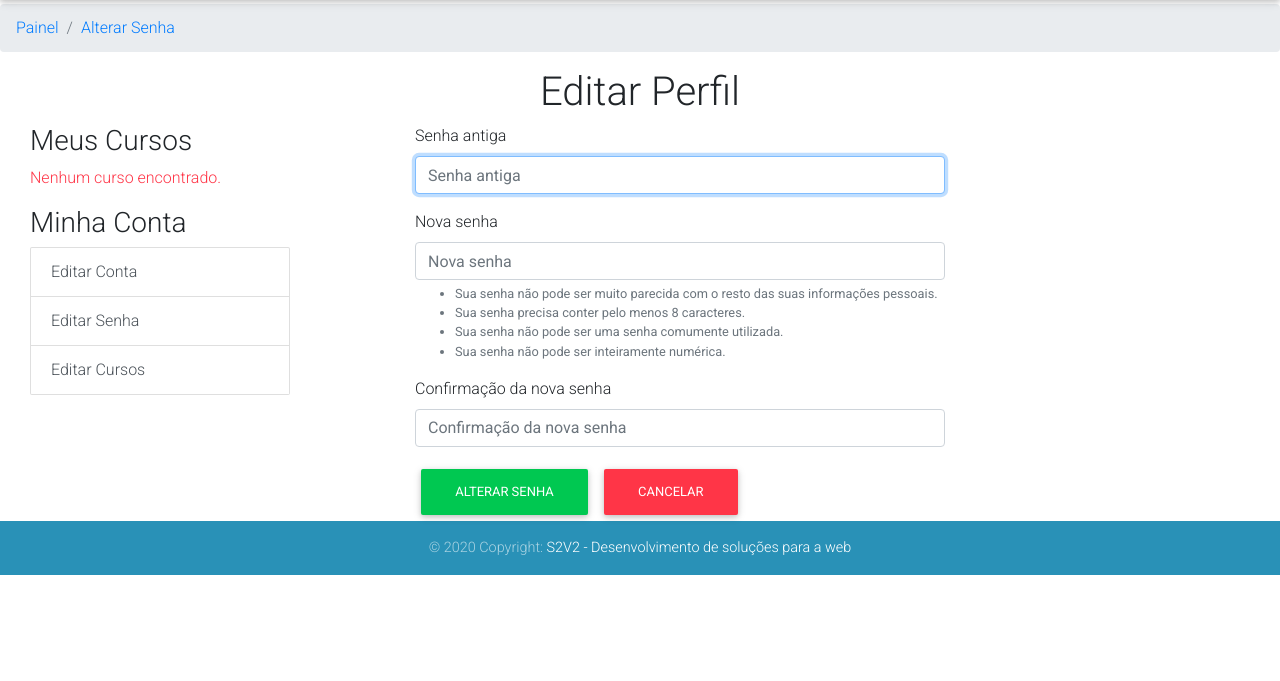
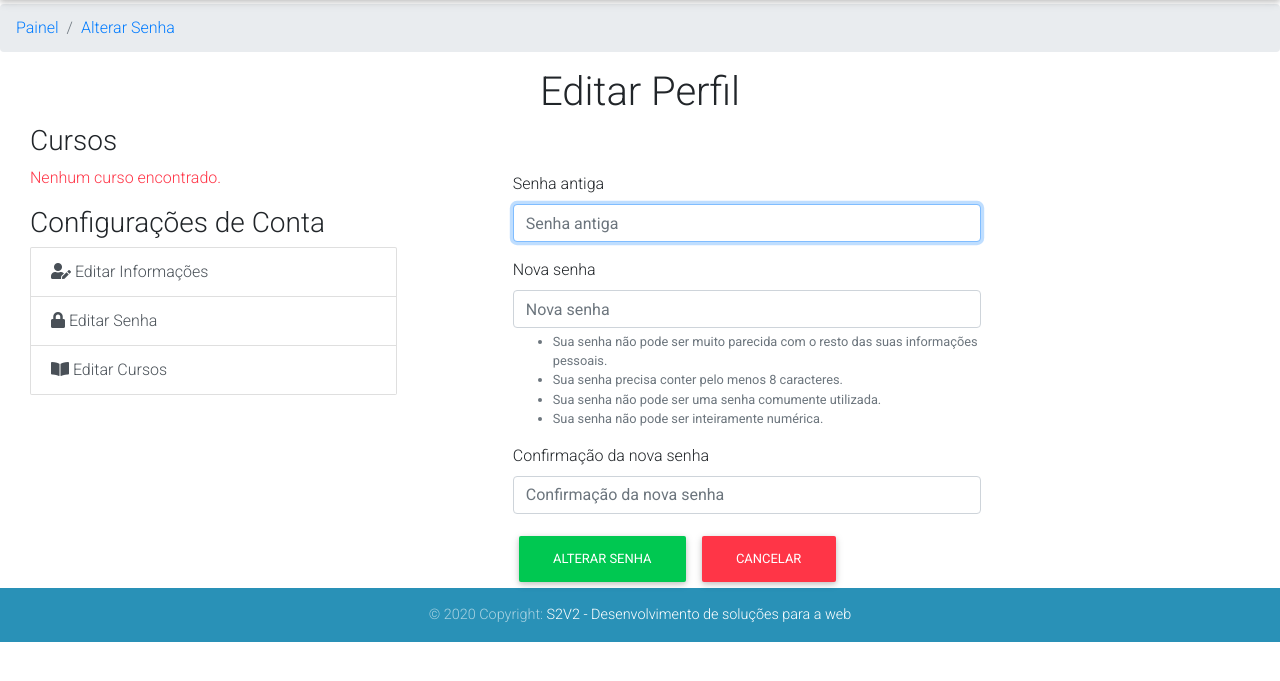
Before and after one commit to anderson-duarte/cursos_online_django, a Django app: page /contas/senha/ in a window 1280 px wide. Shown: the part 56-737 px from the top of the page. Run offline with Django 3.2, Linux system fonts and the light colour scheme; the visitor is signed in with stand-in values (Sample User, id 1); data that the repository does not hold is empty; some libraries are stand-ins or nearby versions.

Commit message:
Criando templlate tags1

```diff
--- a/contas/templates/contas/admin_cursos.html
+++ b/contas/templates/contas/admin_cursos.html
@@ -1,5 +1,6 @@
 {% extends 'base/base.html' %}
 {% load static %}
+{% load contas_tags %}
 {% block titulo %}<title>Painel Cursos</title>{% endblock %}
 <link rel="stylesheet" type="text/css" href="{% static 'contas/css/cursos.css' %}">
 {% block conteudo %}
@@ -14,29 +15,33 @@
 {% endblock %}
 	<div class="container-fluid">
 		<div class="row">
-			<div class="col-md-3">
+			<div class="col-md-4">
 			<!--team-1-->
 			<div class="col-sm-12">
-			<h3>Meus Cursos</h3>
+                {% inscricoes user %}
+			<h3>Configurações de Conta</h3>
 			  <div class="list-group">
-				{% for inscricao in cursos %}
-				<a href="#" class="list-group-item list-group-item-action">{{inscricao}}</a>
-				{% empty %}
-				  <p class="text-danger">Nenhum curso encontrado.</p>
-				{% endfor %}
-			  </div>
-
-			<h3>Minha Conta</h3>
-			  <div class="list-group">
-				<a href="{% url 'contas:editar'%}" class="list-group-item list-group-item-action">Editar Conta</a>
-				<a href="{% url 'contas:senha' %}" class="list-group-item list-group-item-action">Editar Senha</a>
-				<a href="#" class="list-group-item list-group-item-action">Editar Cursos</a>
+				<a href="{% url 'contas:editar'%}" class="list-group-item list-group-item-action">
+                    <i class="fas fa-user-edit"></i>
+                    Editar Informações
+                </a>
+				<a href="{% url 'contas:senha' %}" class="list-group-item list-group-item-action">
+                    <i class="fas fa-lock"></i>
+                    Editar Senha
+                </a>
+				<a href="#" class="list-group-item list-group-item-action">
+                    <i class="fas fa-book-open"></i>
+                    Editar Cursos
+                </a>
 			  </div>
 			</div>
 			</div>
 			<!--team-2-->
-			<div class="col-md-9">
+			<div class="col-md-8">
 				{% block estudante %}
+                    <div class="container">
+
+                    </div>
 				{% endblock %}
 			</div>
 		</div>
--- a/contas/templates/contas/registros.html
+++ b/contas/templates/contas/registros.html
@@ -1,7 +1,10 @@
-<h3>Meus Cursos</h3>
+<h3>Cursos</h3>
   <div class="list-group">
 	{% for inscricao in cursos %}
-    	<a href="#" class="list-group-item list-group-item-action">{{inscricao}}</a>
+    	<a href="{% url 'cursos:detalhe' inscricao.id %}" class="list-group-item list-group-item-action">
+			<i class="fas fa-book"></i>
+			{{inscricao}}
+		</a>
 	{% empty %}
 	    <p class="text-danger">Nenhum curso encontrado.</p>
 	{% endfor %}
--- a/contas/templates/contas/senha.html
+++ b/contas/templates/contas/senha.html
@@ -8,13 +8,11 @@
 <h1 class="text-center">Editar Perfil</h1>
 {% endblock %}
 {% block estudante %}
+<br><br>
     <div class="row">
         <div class="offset-1 col-md-7">
             <form method="post" action="#">
                 {% csrf_token %}
-                {% if sucess %}
-                <h3 class="text-success">Senha alterada com sucesso!</h3>
-                {% endif %}
                 {% bootstrap_form form layout='inline'%}
                 {% buttons %}
                     <button type="submit" class="btn btn-success">Alterar Senha</button>
--- /dev/null
+++ b/contas/templatetags/contas_tags.py
@@ -0,0 +1,10 @@
+from django import template
+from cursos.models import Inscricao
+
+register = template.Library()
+
+@register.inclusion_tag('contas/registros.html')
+def inscricoes(user):
+    inscricoes1 = Inscricao.objects.filter(user=user)
+    context = {'cursos':inscricoes1}
+    return context
--- a/contas/views.py
+++ b/contas/views.py
@@ -1,3 +1,4 @@
+from django.contrib import messages
 from django.shortcuts import render
 from django.contrib.auth import update_session_auth_hash
 from django.contrib.auth.decorators import login_required
@@ -18,17 +19,16 @@ def painel(request):
 
 @login_required
 def senha(request):
-    sucess = False
     if request.method == 'POST':
         form = PasswordChangeForm(data=request.POST, user=request.user)
         if form.is_valid():
             form.save()
-            sucess = True
             update_session_auth_hash(request, form.user)
+            messages.success(request, 'Senha atualizada com sucesso!')
 #            return redirect('/account/profile')
     else:
         form = PasswordChangeForm(request.user)
-    contexto = {'form':form, 'sucess': sucess}
+    contexto = {'form':form}
     return render(request, 'contas/senha.html', contexto)
 
 class cadastrar(CreateView):
@@ -39,14 +39,13 @@ class cadastrar(CreateView):
 
 @login_required
 def editar(request):
-    sucess = False
     if request.method == 'POST':
         form = EditarAluno(data=request.POST, instance=request.user)
         if form.is_valid():
             form.save()
             form = EditarAluno(instance=request.user)
-            sucess = True
+            messages.success(request, 'Informações atualizadas com sucesso!')
     else:
         form = EditarAluno(instance=request.user)
-    contexto = {'form': form, 'sucess': sucess}
+    contexto = {'form': form}
     return render(request, 'contas/edit.html', contexto)
--- a/core/templates/base/base.html
+++ b/core/templates/base/base.html
@@ -21,6 +21,7 @@
     <script type="text/javascript" src="https://cdnjs.cloudflare.com/ajax/libs/twitter-bootstrap/4.4.1/js/bootstrap.min.js"></script>
     <!-- MDB core JavaScript -->
     <script type="text/javascript" src="https://cdnjs.cloudflare.com/ajax/libs/mdbootstrap/4.14.0/js/mdb.min.js"></script>
+    <script src="https://kit.fontawesome.com/yourcode.js"></script>
 </head>
 <body>
     {% include 'base/head.html' %}
--- a/cursos/urls.py
+++ b/cursos/urls.py
@@ -8,4 +8,5 @@ urlpatterns = [
     path('', views.cursos, name='cursos'),
     path('<str:slug>/', views.curso, name='curso'),
     path('inscricao/<str:slug>/', views.inscricao, name='inscrever'),
+    path('detalhe/<int:curso_id>/', views.detalhe_curso, name='detalhe'),
 ]
--- a/cursos/views.py
+++ b/cursos/views.py
@@ -40,3 +40,7 @@ def inscricao(request, slug):
     else:
         messages.info(request, 'Você ja está incrito nesse curso.')
         return redirect('contas:painel')
+
+def detalhe_curso(request, curso_id):
+    inscricao = Inscricao.objects.get(id=curso_id)
+    return render(request, 'cursos/detalhe_curso.html', {'inscrito': inscricao})
```
Also changed, not shown: cursos/templates/cursos/detalhe_curso.html (+25 -10 lines), contas/templatetags/__init__.py (added).
